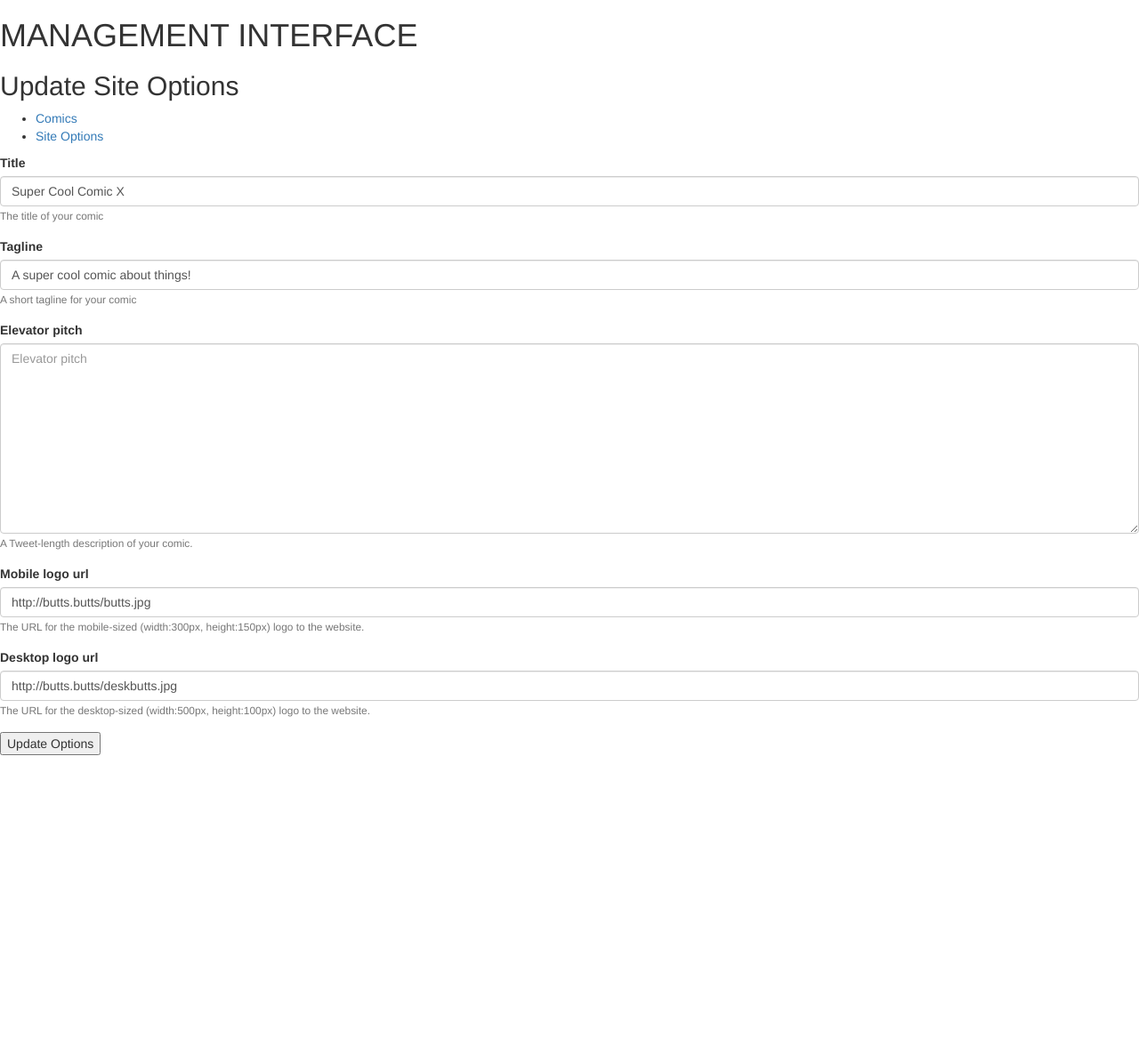
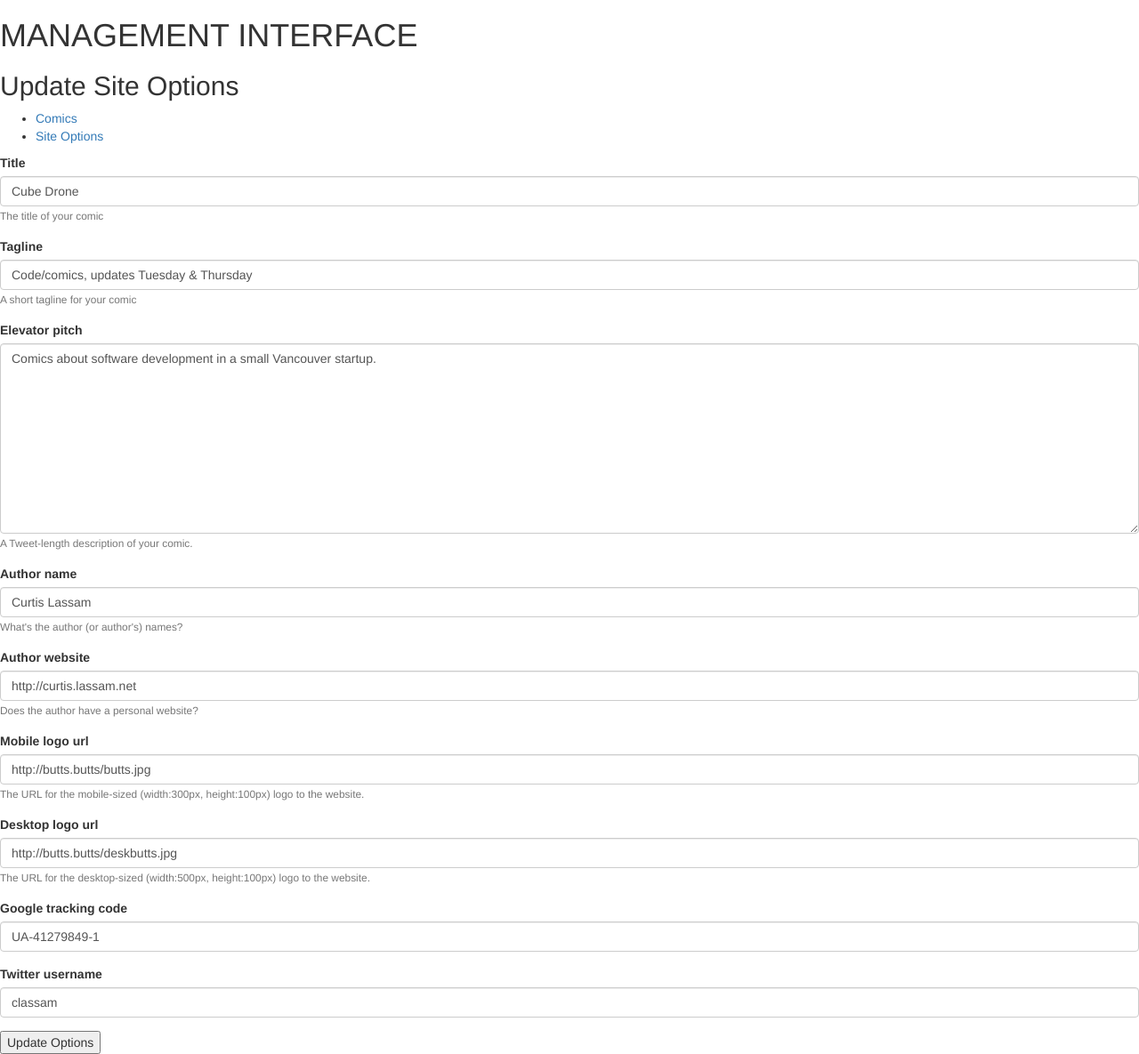
Before and after one commit to cube-drone/threepanel, a Django app: page /dashboard/site_options in a window 1280 px wide. Shown: the whole page at 89% size. Before the commit the page ends 849 px from the top, so only its background shows below. Run offline with Django 3.2, Linux system fonts and the light colour scheme; data comes from the database, SQL or seed files in the repository; some libraries are stand-ins or nearby versions.

Commit message:
added a navbar to the website, and pointed a bunch of it's jazz at the database

```diff
--- a/threepanel/dashboard/models.py
+++ b/threepanel/dashboard/models.py
@@ -3,23 +3,37 @@ from django.db import models
 
 # Create your models here.
 class SiteOptions(models.Model):
+    # Basic
     title = models.CharField(max_length=100,
-                             default="Super Cool Comic X",
+                             default="Cube Drone",
                              help_text="The title of your comic")
     tagline = models.CharField(max_length=100,
-                               default="A super cool comic about things!",
+                               default="Code/comics, updates Tuesday & Thursday",
                                help_text="A short tagline for your comic")
-    elevator_pitch = models.TextField(default="",
+    elevator_pitch = models.TextField(default="Comics about software development in a small Vancouver startup.",
                                       help_text="A Tweet-length description of your comic.")
+
+    # Author
+    author_name = models.CharField(max_length=100,
+                                   default="Curtis Lassam",
+                                   help_text="What's the author (or author's) names?")
+    author_website = models.CharField(max_length=100,
+                                      default="http://curtis.lassam.net",
+                                      help_text="Does the author have a personal website?")
+
+    # Theme
     mobile_logo_url = models.CharField(max_length=200,
                                        default="http://butts.butts/butts.jpg",
-                                       help_text="The URL for the mobile-sized (width:300px, height:150px) logo to the website.")
+                                       help_text="The URL for the mobile-sized (width:300px, height:100px) logo to the website.")
     desktop_logo_url = models.CharField(max_length=200,
                                         default="http://butts.butts/deskbutts.jpg",
                                         help_text="The URL for the desktop-sized (width:500px, height:100px) logo to the website.")
+
     # Google tracking code number
+    google_tracking_code = models.CharField(max_length=50,
+                                            default="UA-41279849-1")
     # Twitter
-    # DISQUS
+    twitter_username = models.CharField(max_length=50, default="classam")
 
     @classmethod
     def get(cls):
--- a/threepanel/dashboard/templates/management.html
+++ b/threepanel/dashboard/templates/management.html
@@ -1,16 +1,37 @@
-{% extends "master.html" %}
+<!DOCTYPE html>
+{# Load the tag library #}
+<meta name="viewport" content="width=device-width, initial-scale=1, maximum-scale=1, user-scalable=no">
+{% load bootstrap3 %}
+{% load staticfiles %}
 
+<html lang="en">
+  <head>
+    <meta charset="utf-8">
+    <title>{{dashboard.title}} - {% block head_title %}Threepanel{% endblock %}</title>
+    {# Load CSS and JavaScript #}
+    <script src="http://cdnjs.cloudflare.com/ajax/libs/jquery/2.1.3/jquery.min.js"></script>
+    {% bootstrap_css %}
+    {% bootstrap_javascript %}
+    <!-- MomentJS for dates -->
+    <script src="http://cdnjs.cloudflare.com/ajax/libs/moment.js/2.10.2/moment.min.js"></script>
+    {# Display django.contrib.messages as Bootstrap alerts #}
+    {% bootstrap_messages %}
+    <!--
+    <link rel="stylesheet" href="style.css">
+    <script src="script.js"></script>
+    -->
+    {% block extraheader %}{% endblock %}
+  </head>
+  <body>
     {% block content_wrapper %}
-
         <h1> MANAGEMENT INTERFACE </h1>
-
         <h2>{% block title %}{% endblock %}</h2>
 
         <ul>
             <li><a href="{% url 'comics.views.manage' %}">Comics</a></li>
             <li><a href="{% url 'dashboard.views.site_options' %}">Site Options</a></li>
         </ul>
-
         {% block content %}{% endblock %}
-
     {% endblock %}
+  </body>
+</html>
--- a/threepanel/dashboard/templates/master.html
+++ b/threepanel/dashboard/templates/master.html
@@ -7,6 +7,7 @@
 <html lang="en">
   <head>
     <meta charset="utf-8">
+    <meta name="description" content="{{dashboard.elevator_pitch}}">
     <title>{{dashboard.title}} - {% block head_title %}Threepanel{% endblock %}</title>
     {# Load CSS and JavaScript #}
     <script src="http://cdnjs.cloudflare.com/ajax/libs/jquery/2.1.3/jquery.min.js"></script>
@@ -23,9 +24,54 @@
     {% block extraheader %}{% endblock %}
   </head>
   <body>
+        <div class='header'>
+            <nav class='navbar navbar-default' role="navigation">
+                <div class='container-fluid'>
+                    <div class='navbar-header header-lg hidden-xs hidden-sm'>
+                        <a class='navbar-brand one' href="/">
+                            {{dashboard.title}}
+                        </a>
+                        <a class='navbar-brand two' href="/">
+                            <small>{{dashboard.tagline}}</small>
+                        </a>
+                    </div>
+                    <div class='navbar-header header-sm hidden-md hidden-lg'>
+                        <a class='navbar-brand one' href="index.html">
+                            {{dashboard.title}} <small>{{dashboard.tagline}}</small>
+                        </a>
+                    </div>
+                    <ul class='nav navbar-nav navbar-right hidden-xs hidden-sm'>
+                        <li><a href="{{dashboard.author_website}}"><i class='fa fa-user'></i> {{dashboard.author_name}}</a></li>
+                        <li><a href="http://twitter.com/{{dashboard.twitter_username}}"><i class='fa fa-twitter'></i> Twitter</a></li>
+                        <li><a href="/rss.xml"><i class='fa fa-rss'></i> RSS</a></li>
+                    </ul>
+                </div>
+            </nav>
+        </div>
     {% block content_wrapper %}
         <h1>{% block title %}{% endblock %}</h1>
         {% block content %}{% endblock %}
     {% endblock %}
+
+<script type="text/javascript">
+    var _gaq = _gaq || [];
+    _gaq.push(['_setAccount', '{{dashboard.google_tracking_code}}']);
+    _gaq.push(['_trackPageview']);
+    (function() {
+    var ga = document.createElement('script'); ga.type = 'text/javascript'; ga.async = true;
+    ga.src = ('https:' == document.location.protocol ? 'https://ssl' : 'http://www') + '.google-analytics.com/ga.js';
+    var s = document.getElementsByTagName('script')[0]; s.parentNode.insertBefore(ga, s);
+    })();
+    /**
+    * Function that tracks a click on an outbound link in Google Analytics.
+    * This function takes a valid URL string as an argument, and uses that URL string
+    * as the event label.
+    */
+    var trackOutboundLink = function(url) {
+           ga('send', 'event', 'outbound', 'click', url, {'hitCallback':
+                function () { document.location = url; }
+            });
+    };
+</script>
   </body>
 </html>
```
Also changed, not shown: threepanel/dashboard/migrations/0001_initial.py. Lines whose indentation alone changed are shown as unchanged.
